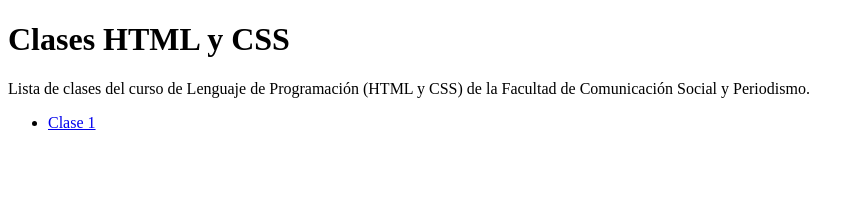
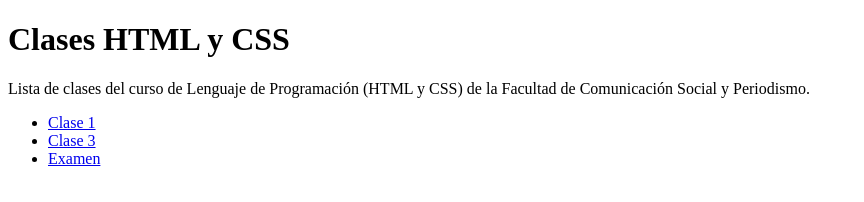
Before and after one commit to isabellasanchez02/isabellasanchez02.github.io, a plain HTML site: page index.html in a window 1280 px wide. Shown: the whole page, without its empty margins (0-864 px from the left). Drawn offline with Linux system fonts and the light colour scheme.

Commit message:
Update index.html

```diff
--- a/index.html
+++ b/index.html
@@ -11,6 +11,8 @@
         <p>Lista de clases del curso de Lenguaje de Programación (HTML y CSS) de la Facultad de Comunicación Social y Periodismo.</p>
         <ul>
             <li><a href="./clase-01/">Clase 1</a></li>
+            <li><a href="./clase-03/">Clase 3</a></li>
+            <li><a href="./examen/">Examen</a></li>
         </ul>
     </main>
 
```
